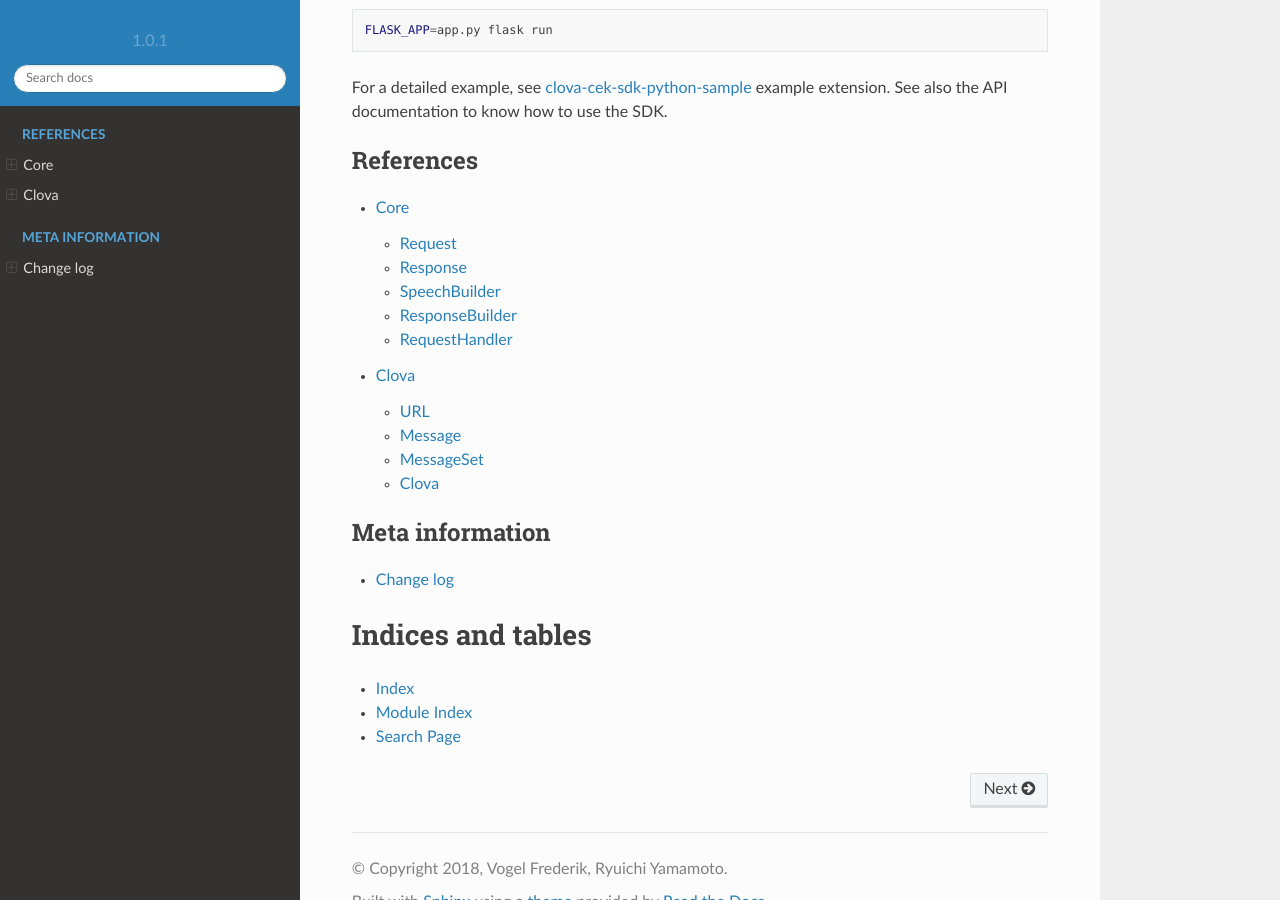
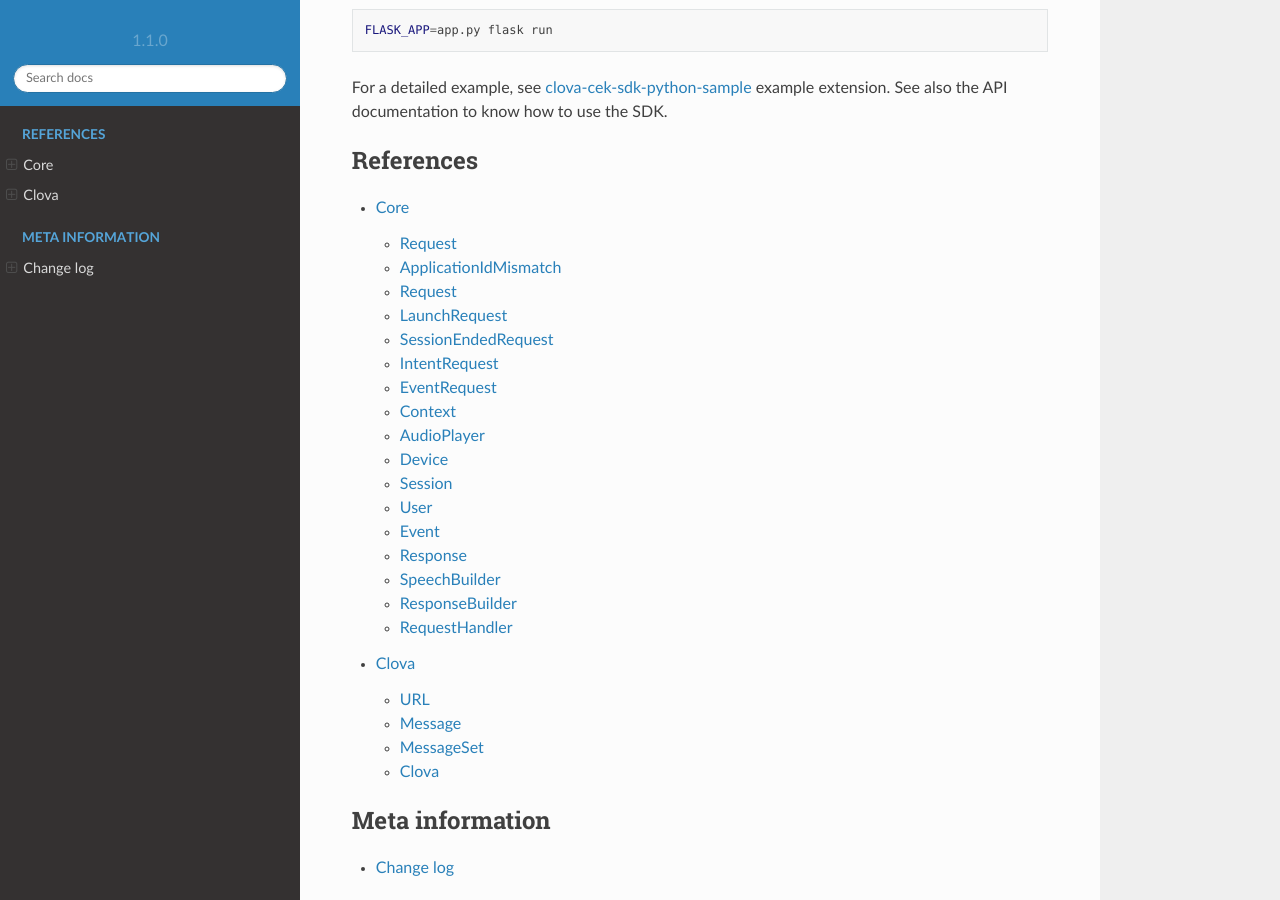
Before and after one commit to line/clova-cek-sdk-python, a Sphinx documentation site: the page built from docs/index.rst, in a window 1280 px wide and 900 px high, scrolled down 1173 px. Built offline with Sphinx 7.4.7 and the Read the Docs theme 2.0.0, drawn with Linux system fonts in a browser that asks for light colours.

Commit message:
Updated Documentation for 1.1.0

```diff
--- a/cek/version.py
+++ b/cek/version.py
@@ -14,4 +14,4 @@
 # License for the specific language governing permissions and limitations
 # under the License.
 
-version = '1.0.1'
+version = '1.1.0'
--- a/docs/changelog.rst
+++ b/docs/changelog.rst
@@ -5,3 +5,26 @@ Change log
 ------------------
 
 * Initial release
+
+1.0.1 <2018-09-19>
+------------------
+* BugFix: Simple response does not end session
+
+1.1.0 <2019-04-11>
+------------------
+
+This update contains some refactoring of the Request class into subclasses of different Request types to better reflect the request definitions.
+
+* Added and refactored requests into `LaunchRequest`, `SessionEndedRequest`, `IntentRequest` and `EventRequest`
+* Refactored core module into `models` and `handler`
+* `verify_application_id` can throw `ApplicationIdMismatch`
+* Renamed `EndRequest` -> `SessionEndedRequest`
+* Added `Event`, `User`, `AudioPlayer`, `Context`, `Device`, and `Session` Model
+
+Breaking API changes are:
+
+* request.request_type -> request.type
+* request.session_id -> request.session.id
+* request.session_attributes -> request.session.attributes
+* request.access_token -> request.session.user.access_token
+* request.intent_name -> intent_request.name
--- a/docs/core.rst
+++ b/docs/core.rst
@@ -13,6 +13,78 @@ Request
 -------
 
 .. autoclass:: Request
+  :members:
+
+ApplicationIdMismatch
+---------------------
+
+.. autoclass:: ApplicationIdMismatch
+  :members:
+
+Request
+-------
+
+.. autoclass:: LaunchRequest
+  :members:
+
+
+LaunchRequest
+-------------
+
+.. autoclass:: LaunchRequest
+  :members:
+
+SessionEndedRequest
+-------------------
+
+.. autoclass:: SessionEndedRequest
+  :members:
+
+IntentRequest
+-------------
+
+.. autoclass:: IntentRequest
+  :members:
+
+EventRequest
+------------
+
+.. autoclass:: EventRequest
+  :members:
+
+Context
+-------
+
+.. autoclass:: Context
+  :members:
+
+AudioPlayer
+-----------
+
+.. autoclass:: AudioPlayer
+  :members:
+
+Device
+------
+
+.. autoclass:: Device
+  :members:
+
+Session
+-------
+
+.. autoclass:: Session
+  :members:
+
+User
+----
+
+.. autoclass:: User
+  :members:
+
+Event
+-----
+.. autoclass:: Event
   :members:
 
 Response
```
Also changed, not shown: 2 other files.
